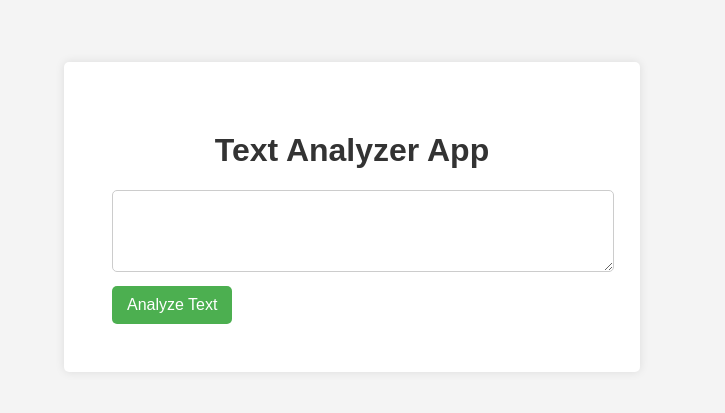
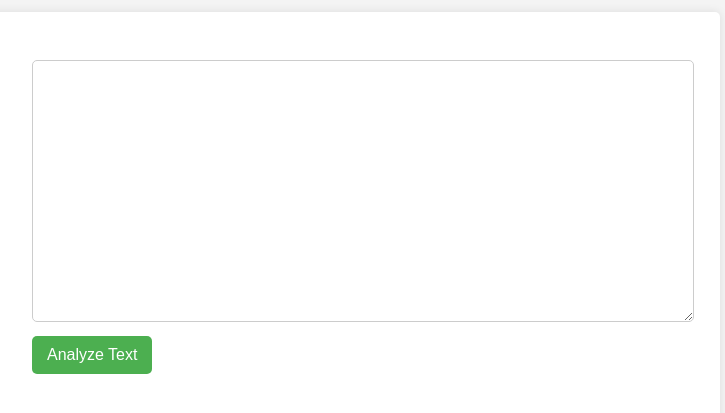
Before and after one commit to enoch2-hub/text_analyzer, a React (Create React App) app: page / in a window 1280 px wide. Shown: the part 183-596 px from the top of the page, without its empty margins (288-1013 px from the left). Built offline with nearby package versions, Linux system fonts and the light colour scheme.

Commit message:
fix syllable issue

```diff
--- a/src/App.css
+++ b/src/App.css
@@ -10,7 +10,7 @@ body {
 }
 
 .container {
-  width: 30rem;
+  width: 40rem;
   padding: 3rem;
   background-color: #fff;
   box-shadow: 0 0 10px rgba(0, 0, 0, 0.1);
@@ -24,11 +24,14 @@ h1 {
 
 textarea {
   width: 100%;
+  height: 15rem;
   padding: 10px;
   margin-bottom: 10px;
   border: 1px solid #ccc;
   border-radius: 5px;
   resize: vertical;
+  font-size: 1rem;
+  font-family:'Segoe UI', Tahoma, Geneva, Verdana, sans-serif;
 }
 
 button {
--- a/src/App.js
+++ b/src/App.js
@@ -19,9 +19,10 @@ function App() {
     }
   };
 
+
   return (
     <div className="container">
-      <h1>Text Analyzer App</h1>
+      {/* <h1>Text Analyzer</h1> */}
       <textarea rows="4" value={text} onChange={handleTextChange} />
       <br />
       <button onClick={handleAnalyzeClick}>Analyze Text</button>
@@ -34,7 +35,6 @@ function App() {
           <p>Number of words: {analysisResult.wordsCount}</p>
           <p>Number of sentences: {analysisResult.sentencesCount}</p>
           <p>Number of syllables: {analysisResult.syllablesCount}</p> */}
-
 
 
           <table>
```
